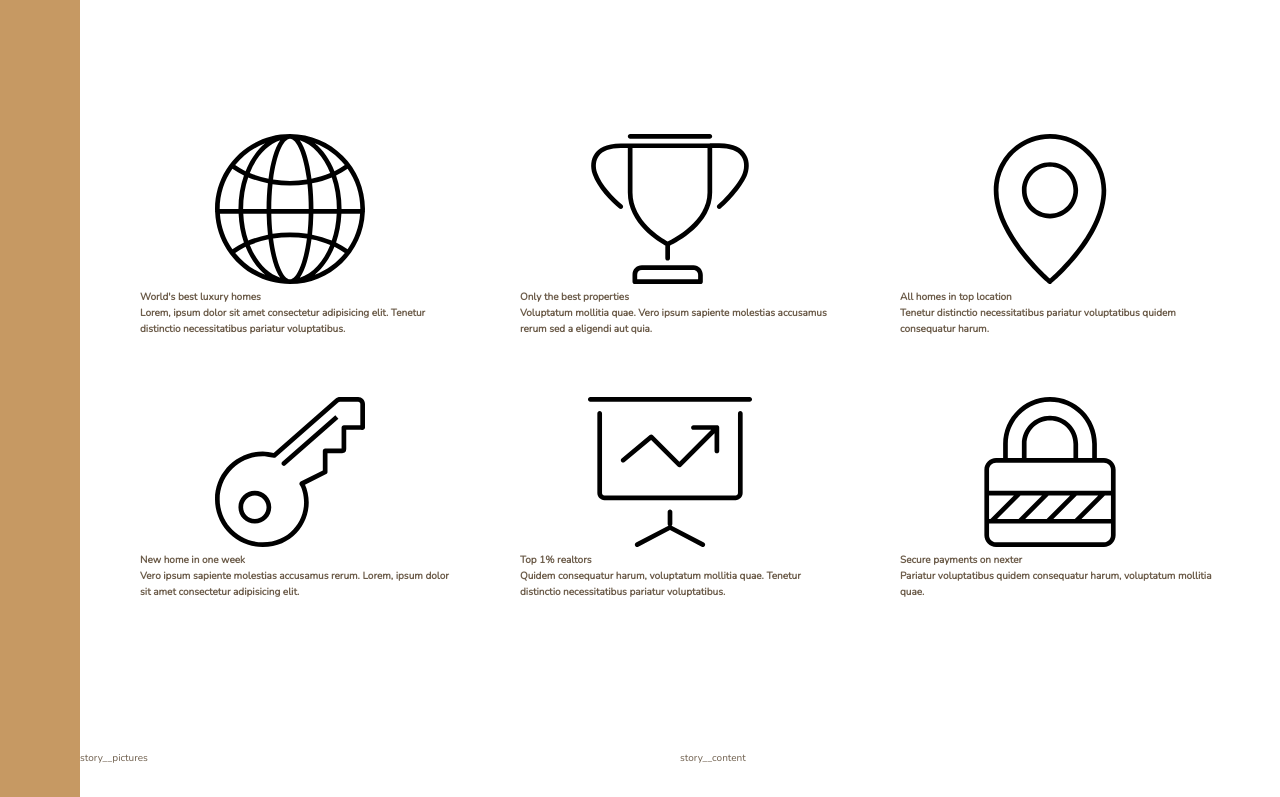
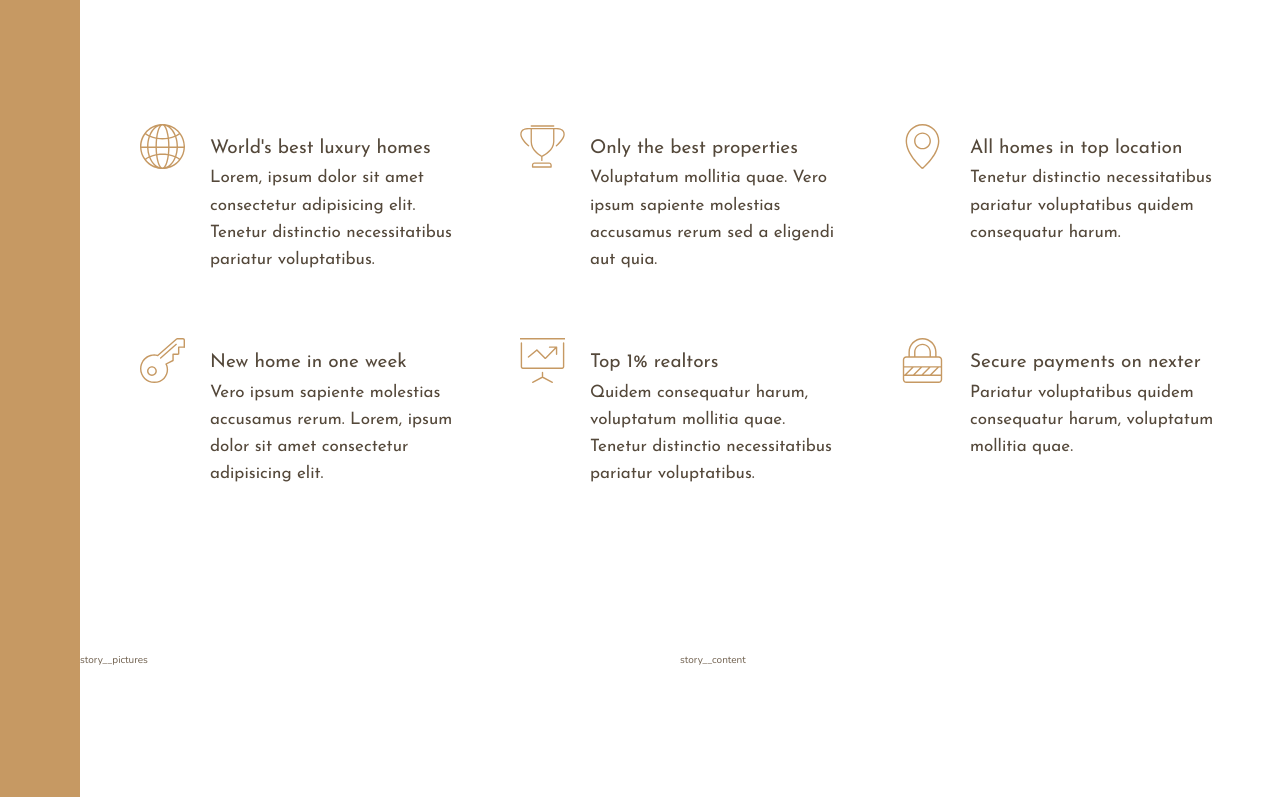
Before and after one commit to Grudgesong/Advanced-CSS-and-Sass--Flexbox--Grid--Animations-and-More, a website: page Nexter/index.html in a window 1280 px wide. Shown: the part 656-1453 px from the top of the page. Drawn offline with nearby package versions, Linux system fonts and the light colour scheme.

Commit message:
Building the features section part 2

```diff
--- a/Nexter/index.html
+++ b/Nexter/index.html
@@ -26,7 +26,7 @@
         <svg class="feature__icon">
           <use xlink:href="./img/sprite.svg#icon-global"></use>
         </svg>
-        <h4 class="heading-4">
+        <h4 class="heading-4 heading-4--dark">
           World's best luxury homes
           <p class="feature__text">
             Lorem, ipsum dolor sit amet consectetur adipisicing elit. Tenetur
@@ -38,7 +38,7 @@
         <svg class="feature__icon">
           <use xlink:href="./img/sprite.svg#icon-trophy"></use>
         </svg>
-        <h4 class="heading-4">
+        <h4 class="heading-4 heading-4--dark">
           Only the best properties
           <p class="feature__text">
             Voluptatum mollitia quae. Vero ipsum sapiente molestias accusamus
@@ -50,7 +50,7 @@
         <svg class="feature__icon">
           <use xlink:href="./img/sprite.svg#icon-map-pin"></use>
         </svg>
-        <h4 class="heading-4">
+        <h4 class="heading-4 heading-4--dark">
           All homes in top location
           <p class="feature__text">
             Tenetur distinctio necessitatibus pariatur voluptatibus quidem
@@ -62,7 +62,7 @@
         <svg class="feature__icon">
           <use xlink:href="./img/sprite.svg#icon-key"></use>
         </svg>
-        <h4 class="heading-4">
+        <h4 class="heading-4 heading-4--dark">
           New home in one week
           <p class="feature__text">
             Vero ipsum sapiente molestias accusamus rerum. Lorem, ipsum dolor
@@ -74,7 +74,7 @@
         <svg class="feature__icon">
           <use xlink:href="./img/sprite.svg#icon-presentation"></use>
         </svg>
-        <h4 class="heading-4">
+        <h4 class="heading-4 heading-4--dark">
           Top 1% realtors
           <p class="feature__text">
             Quidem consequatur harum, voluptatum mollitia quae. Tenetur
@@ -86,7 +86,7 @@
         <svg class="feature__icon">
           <use xlink:href="./img/sprite.svg#icon-lock"></use>
         </svg>
-        <h4 class="heading-4">
+        <h4 class="heading-4 heading-4--dark">
           Secure payments on nexter
           <p class="feature__text">
             Pariatur voluptatibus quidem consequatur harum, voluptatum mollitia
--- a/Nexter/sass/_features.scss
+++ b/Nexter/sass/_features.scss
@@ -4,6 +4,27 @@
   margin: 15rem 0;
 
   display: grid;
-  grid-template-columns: repeat(3, 1fr);
-  grid-gap: 6rem;
+  // grid-template-columns: repeat(3, 1fr);
+  grid-template-columns: repeat(auto-fit, minmax(25rem, 1fr));
+  gap: 6rem;
+  align-items: start;
 }
+
+.feature {
+  display: grid;
+  grid-template-columns: min-content 1fr;
+  row-gap: 1.5rem;
+  column-gap: 2.5rem;
+
+  &__icon {
+    fill: $color-primary;
+    width: 4.5rem;
+    height: 4.5rem;
+    grid-row: 1 / span 2;
+    transform: translateY(-1rem);
+  }
+
+  &__text {
+    font-size: 1.7rem;
+  }
+}
--- a/Nexter/sass/_typography.scss
+++ b/Nexter/sass/_typography.scss
@@ -0,0 +1,28 @@
+%heading {
+  font-family: $font-display;
+  font-weight: 400;
+}
+
+.heading-1 {
+  @extend %heading;
+}
+
+.heading-2 {
+  @extend %heading;
+}
+
+.heading-3 {
+  @extend %heading;
+}
+
+.heading-4 {
+  @extend %heading;
+  font-size: 1.9rem;
+
+  &--light {
+    color: $color-grey-light-1;
+  }
+  &--dark {
+    color: $color-grey-dark-1;
+  }
+}
```
Also changed, not shown: Nexter/css/style.css.
